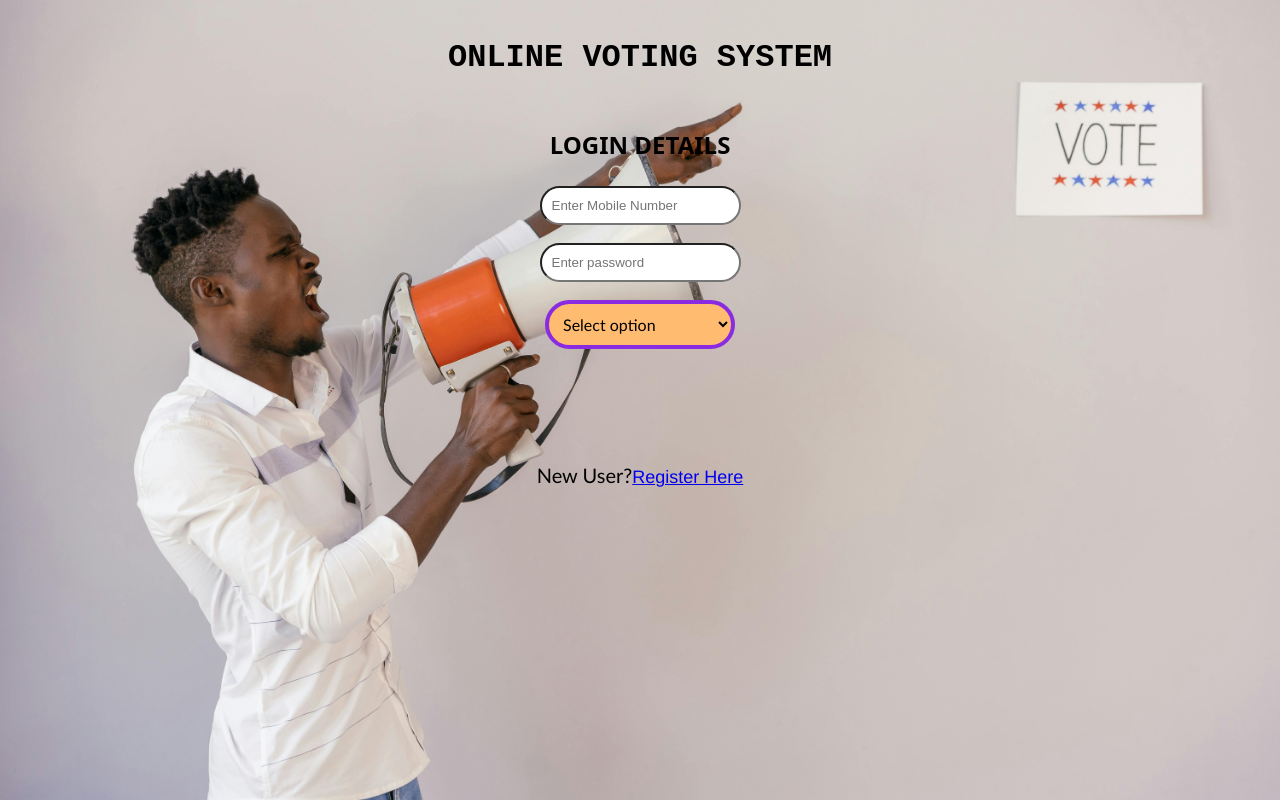
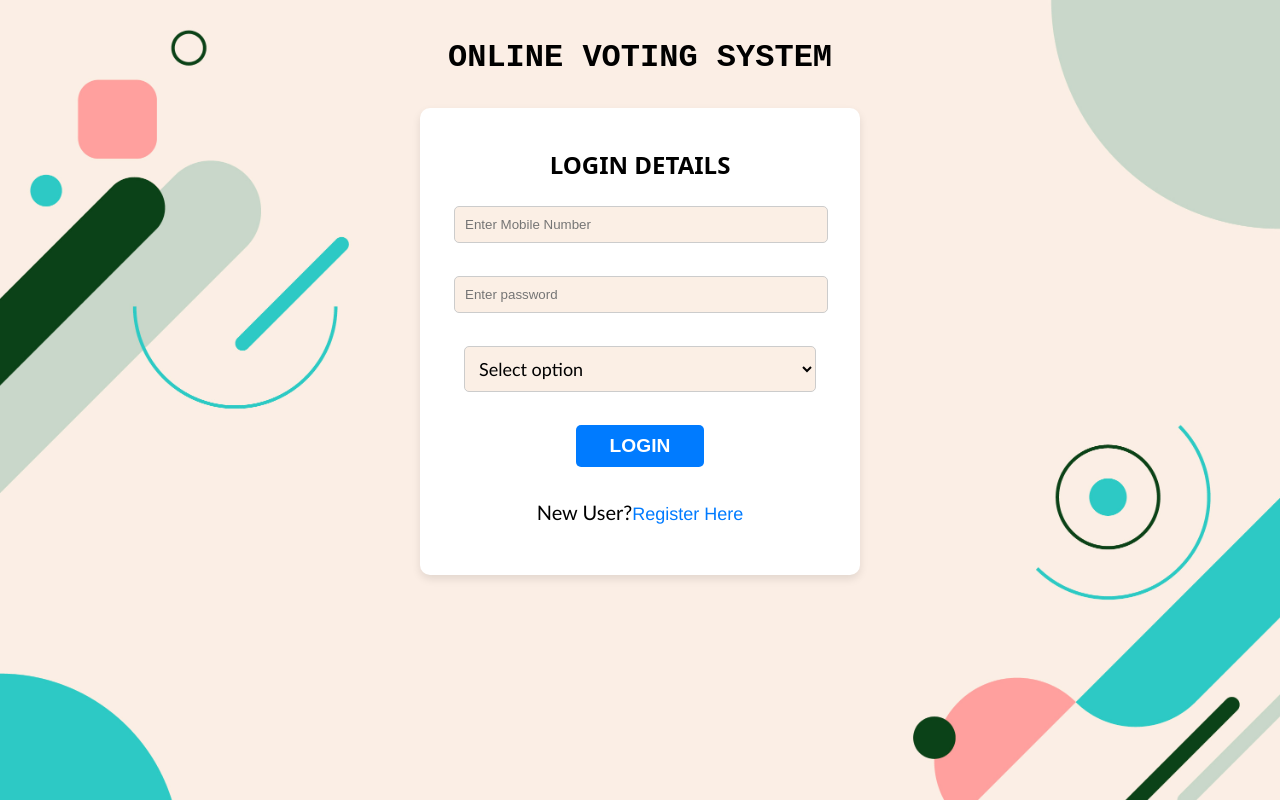
Before and after one commit to deekshamanocha/Online_Voting_System, a PHP site: page /Login.html in a window 1280 px wide. Run offline with PHP 8.4, Linux system fonts and the light colour scheme.

Commit message:
chnages in registration and login page

```diff
--- a/CSS/style.css
+++ b/CSS/style.css
@@ -1,62 +1,126 @@
 body{
-    /* background-image: url(../images/img1.jpg); */
+
     text-align: center;
-    /* background: blue; */
-    /* background: linear-gradient(to right,skyblue,#33aeff); */
-    background-image: url(../images/img18.jpg);
+    background-image: url(../images/img19\ .jpg);
     background-size: cover;
 
 }
+#bodysection {
+    max-width: 400px;
+    margin: 0 auto;
+    padding: 20px;
+    background-color: #fff;
+    border-radius: 10px;
+    box-shadow: 0 4px 8px rgba(0, 0, 0, 0.1);
+}
+
+#bodysection form {
+    text-align: center;
+}
+
+
+
+
 #headersection{
     padding: 10px;
 }
 #container{
     width: 100%;
 }
-/* hr{
-    padding: 7px;
-    background-color: black;
-    width: 100vw;
-} */
 #headersection h1{
     font-family: 'Courier New', Courier, monospace;
 }
 
-input{
+/* input{
     padding: 10px;
     border-radius: 20px
-}
+} */
 select{
     padding: 10px;
-    border-radius: 20pc;
-    width: 190px;
-    font-size: 16px;
-    border-color: blueviolet;
-    border-width: 4px;
-    background-color: #FFBB70;
+    font-size: 18px;
+    background-color: #FBEFE5;
+    /* border: none; */
     font-family: 'Trebuchet MS', 'Lucida Sans Unicode', 'Lucida Grande', 'Lucida Sans', Arial, sans-serif;
 }
+#bodysection input[type="tel"],
+#bodysection input[type="password"],
+#bodysection select {
+    width: calc(100% - 20px);
+    padding: 10px;
+    margin-bottom: 15px;
+    border: 1px solid #ccc;
+    border-radius: 5px;
+    background-color: #FBEFE5;
+}
+
 button{
     font-weight: bolder;
-    padding: 16px;
-    width: 6pc;
-    background-color: #6499E9;
-    border-radius: 20px;
+    padding: 10px;
+    width: 8pc;
+    border-radius: 14px;
     font-size: larger;
-    opacity:0;
+}
+button:hover{
+    background-color: rgb(32, 112, 240);;
+    border-color: rgb(32, 112, 240);
+    border-width: 5px;
 }
 a{
     font-size: large;
     font-family: 'Franklin Gothic Medium', 'Arial Narrow', Arial, sans-serif;
 }
-a:hover{
-    color: red;
-}
-p{
+#bodysection p {
+    text-align: center;
+    margin-top: 15px;
     font-size: 20px;
     font-family: 'Gill Sans', 'Gill Sans MT', Calibri, 'Trebuchet MS', sans-serif;
 }
 #bodysection h2{
     font-family: system-ui, -apple-system, BlinkMacSystemFont, 'Segoe UI', Roboto, Oxygen, Ubuntu, Cantarell, 'Open Sans', 'Helvetica Neue', sans-serif;
+    text-align: center;
+    margin-bottom: 20px;
+}
+
+#mform * {
+    cursor: inherit;
+}
+
+fieldset {
+    border: 0 none;
+}
+   /* Card styling for bodysection */
+
+#bodysection button[type="submit"] {
+    width: calc(100% - 20px);
+    padding: 10px;
+    background-color: #007bff;
+    color: #fff;
+    border: none;
+    border-radius: 5px;
+    cursor: pointer;
+    transition: background-color 0.3s;
+
+
+    font-weight: bolder;
+    width: 8pc;
+    /* border-radius: 14px; */
+    font-size: larger;
 
 }
+
+#bodysection button[type="submit"]:hover {
+    background-color: #0056b3;
+}
+
+
+
+#bodysection p a {
+    color: #007bff;
+    text-decoration: none;
+
+}
+
+#bodysection p a:hover {
+    text-decoration: underline;
+    color: red;
+}
--- a/Login.html
+++ b/Login.html
@@ -1,4 +1,4 @@
-<!DOCTYPE html>
+<!-- <!DOCTYPE html>
 <html lang="en">
 
 <head>
@@ -21,7 +21,7 @@
     <div id="container">
         <div id="headersection">
             <h1>ONLINE VOTING SYSTEM</h1>
-            <!-- <hr> -->
+
         </div>
 
         <div id="bodysection">
@@ -29,9 +29,9 @@
             <form id="mform" action="./API/login.php" method="post" enctype="multipart/form-data">
                 <fieldset>
 
-                    <input type="tel" name="mobile" id="" placeholder="Enter Mobile Number" maxlength="10"
+                    <input type="tel" name="mobile" id="mobile-detail" placeholder="Enter Mobile Number" maxlength="10"
                         required><br><br>
-                    <input type="password" name="password" id="" placeholder="Enter password" required><br><br>
+                    <input type="password" name="password" id="password-detail" placeholder="Enter password" required><br><br>
                     <select name="role" id="" required>
                         <option value="0">Select option</option>
                         <option value="1">Voter</option>
@@ -64,4 +64,59 @@
 
 </body>
 
+</html> -->
+<!DOCTYPE html>
+<html lang="en">
+
+<head>
+    <meta charset="UTF-8">
+    <meta name="viewport" content="width=device-width, initial-scale=1.0">
+    <title>Online voting system</title>
+    <link rel="stylesheet" href="CSS\style.css">
+
+</head>
+
+<body>
+    <div id="container">
+        <div id="headersection">
+            <h1>ONLINE VOTING SYSTEM</h1>
+        </div>
+
+        <div id="bodysection">
+            <h2>LOGIN DETAILS</h2>
+            <form id="mform" action="./API/login.php" method="post" enctype="multipart/form-data">
+                <fieldset>
+                    <input type="tel" name="mobile" id="mobile-detail" placeholder="Enter Mobile Number" maxlength="10"
+                        required><br><br>
+                    <input type="password" name="password" id="password-detail" placeholder="Enter password" required><br><br>
+                    <select name="role" id="" required>
+                        <option value="0">Select option</option>
+                        <option value="1">Voter</option>
+                        <option value="2">Group</option>
+                    </select><br><br>
+                    <button type="submit" onclick="incAttempts()">LOGIN</button><br><br>
+                    <p>New User?<a href="Routes/registeration.html">Register Here</a></p>
+                </fieldset>
+            </form>
+        </div>
+    </div>
+    <script>
+        const imtitle = document.querySelector('#mtitle');
+        const imform = document.querySelector('#imform');
+
+        let attempts = window.localStorage.getItem("attempts") || 0;
+        attempts = parseInt(attempts);
+        if (attempts >= 3) {
+            imtitle.innerHTML = "You have reached maximum number of attempts allowed";
+            imform.setAttribute('disabled', 'disabled');
+        }
+
+        function incAttempts() {
+            let attempts = window.localStorage.getItem("attempts") || 0;
+            attempts = parseInt(attempts);
+            window.localStorage.setItem("attempts", attempts + 1);
+        }
+    </script>
+</body>
+
 </html>
--- a/home.html
+++ b/home.html
@@ -33,7 +33,7 @@
         <h2 id="live">ELECTION IS LIVE</h2>
     </div>
 
-    <b><span style="font-size:30px;cursor:pointer;color: white;" onclick="openNav()">&#9776; Candidate List</span></b>
+    <b><span style="font-size:30px;cursor:pointer;color: black;" onclick="openNav()">&#9776; Candidate List</span></b>
 
     <!-- CODE FOR DROPDOWN LIDY OF CANDIDATES -->
     <div id="myNav" class="overlay">
```
Also changed, not shown: API/login.php (+11 -77 lines), API/registration.php (+8 -60 lines), CSS/register.css (+129 -79 lines), Routes/registeration.html (+48 -1 lines), images/img19 .jpg (added), images/img20.jpg (added), images/img21.jpg (added).
